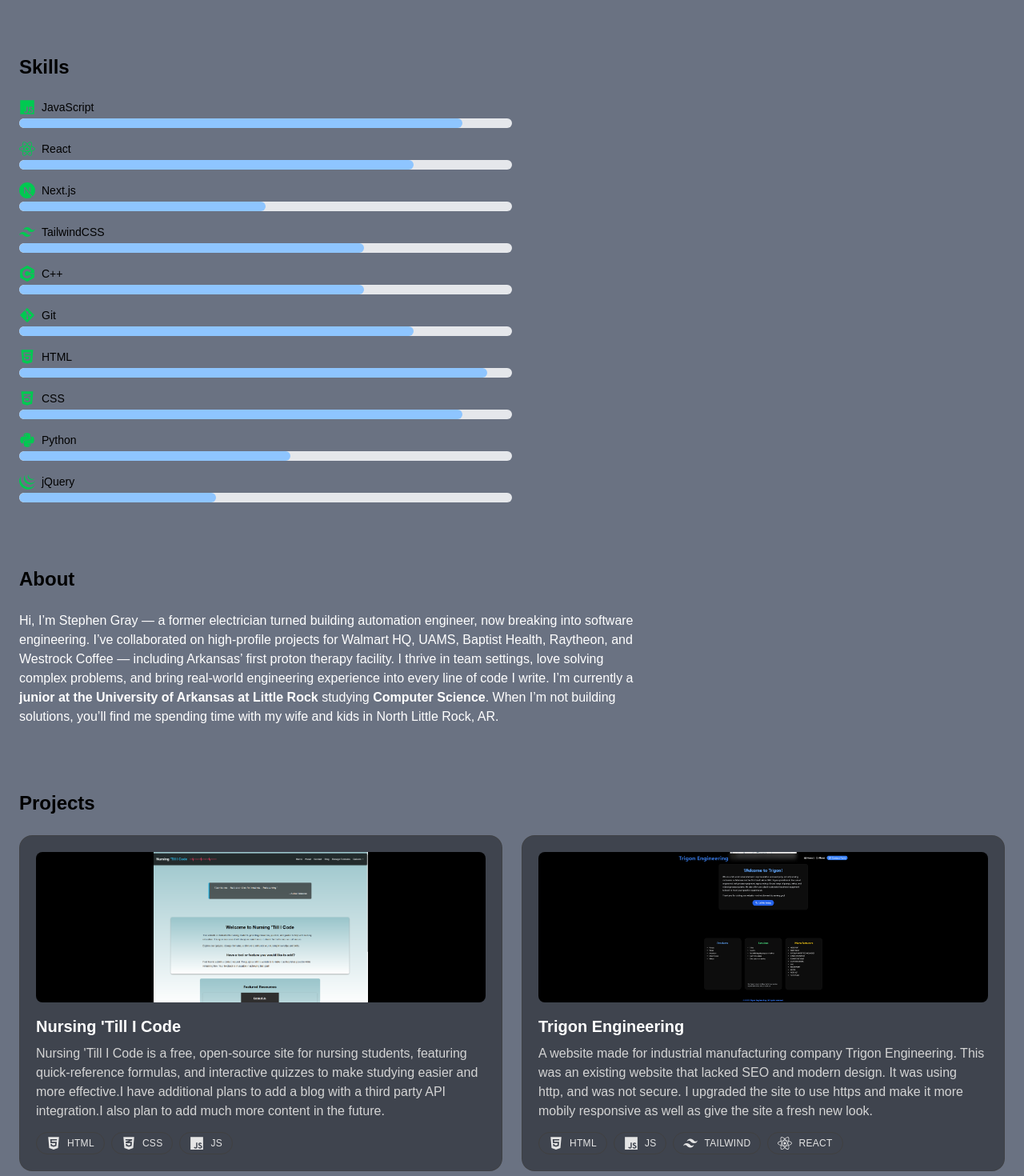
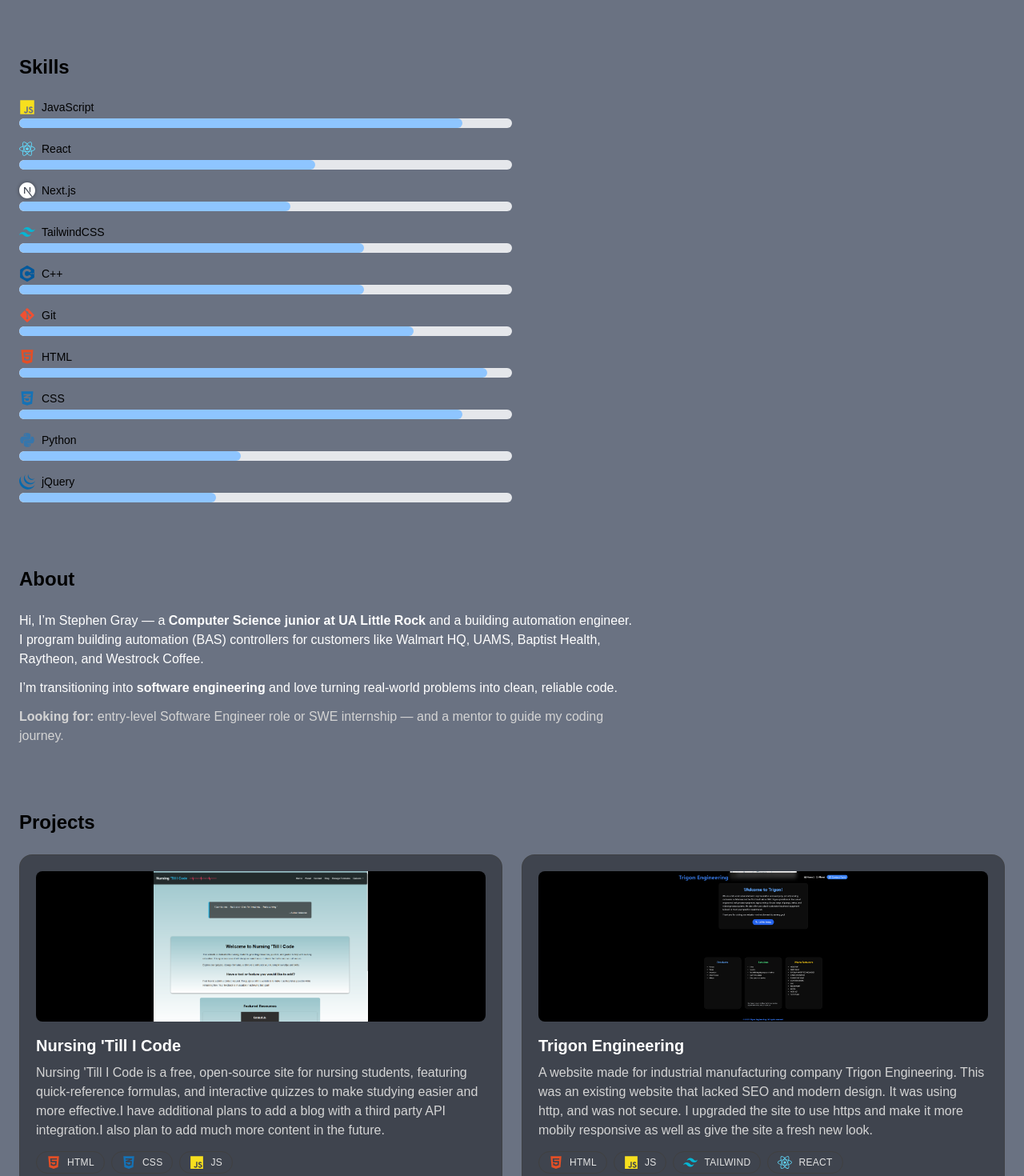
Before and after one commit to stephengray12/portfolio-website, a Next.js app: page / in a window 1280 px wide. Shown: the part 360-1830 px from the top of the page at 80% size. Built offline with nearby package versions, Linux system fonts and the light colour scheme.

Commit message:
edited about me

```diff
--- a/src/app/page.js
+++ b/src/app/page.js
@@ -23,14 +23,14 @@
 // =========================
 const skills = [
   { name: "JavaScript", icon: <FaJs />, level: 90 },
-  { name: "React", icon: <FaReact />, level: 80 },
-  { name: "Next.js", icon: <SiNextdotjs />, level: 50 },
+  { name: "React", icon: <FaReact />, level: 60 },
+  { name: "Next.js", icon: <SiNextdotjs />, level: 55 },
   { name: "TailwindCSS", icon: <SiTailwindcss />, level: 70 },
   { name: "C++", icon: <SiCplusplus />, level: 70 },
   { name: "Git", icon: <FaGitAlt />, level: 80 },
   { name: "HTML", icon: <FaHtml5 />, level: 95 },
   { name: "CSS", icon: <FaCss3Alt />, level: 90 },
-  { name: "Python", icon: <FaPython />, level: 55 },
+  { name: "Python", icon: <FaPython />, level: 45 },
   { name: "jQuery", icon: <SiJquery />, level: 40 },
 ];
 
@@ -46,6 +46,22 @@
   jQuery: <SiJquery />,
   HTML: <FaHtml5 />,
   CSS: <FaCss3Alt />,
+};
+
+// Brand colors (official/common hexes)
+const brandColors = {
+  JavaScript: "#F7DF1E",
+  JS: "#F7DF1E",
+  React: "#61DAFB",
+  "Next.js": "#FFFFFF",
+  Tailwind: "#06B6D4",
+  TailwindCSS: "#06B6D4",
+  HTML: "#E34F26",
+  CSS: "#1572B6",
+  Git: "#F05032",
+  Python: "#3776AB",
+  "C++": "#00599C",
+  jQuery: "#0769AD",
 };
 
 const projects = [
@@ -64,7 +80,6 @@
     link: "https://github.com/stephengray12/Trigon-Engineering",
     tech: ["HTML", "JS", "Tailwind", "React"],
     image: "/trigonengineering.png",
-
   },
   {
     title: "Connect Four",
@@ -73,7 +88,6 @@
     link: "https://github.com/stephengray12/cpsc2376-Gray/tree/main/projects/project04",
     tech: ["C++"],
     image: "/connectfour.png",
-
   },
   {
     title: "Raspberry Pi Projects",
@@ -81,8 +95,7 @@
       "A github repository containing my Raspberry Pi projects. I plan to add a project to make a truly open-source Building Automation System for commercial use.",
     link: "https://github.com/stephengray12/Rasberry_Pi_Projects",
     tech: ["Python"],
-    image: "/raspberrypi.png"
-
+    image: "/raspberrypi.png",
   },
 ];
 
@@ -128,11 +141,24 @@
   </div>
 );
 
+// UPDATED: colored icons using brandColors
 const SkillBar = ({ skill, animate }) => (
   <div key={skill.name}>
     <div className="flex items-center mb-1">
       <div className="flex items-center gap-2 text-sm font-medium text-black dark:text-white">
-        <span className="text-xl text-green-500">{skill.icon}</span>
+        <span
+          className="text-xl"
+          style={{
+            color: brandColors[skill.name] || undefined,
+            // Make pure-white icons (Next.js) visible on dark bg
+            filter:
+              brandColors[skill.name] === "#FFFFFF"
+                ? "drop-shadow(0 0 2px rgba(0,0,0,.45))"
+                : undefined,
+          }}
+        >
+          {skill.icon}
+        </span>
         {skill.name}
       </div>
     </div>
@@ -147,7 +173,7 @@
   </div>
 );
 
-
+// UPDATED: consistent card height + image fit + colored tech icons + scrollable description on hover
 const ProjectCard = ({ project, i }) => (
   <motion.a
     key={project.title}
@@ -161,7 +187,7 @@
     variants={cardVariants}
     custom={i}
   >
-
+    {/* Screenshot (fits without cropping) */}
     {project.image ? (
       <div className="relative w-full h-48 mb-4 rounded-lg overflow-hidden bg-black p-2">
         <Image
@@ -176,7 +202,7 @@
 
     <h3 className="text-xl font-semibold text-white">{project.title}</h3>
 
-
+    {/* Description: clipped by default, scrolls on hover to keep card heights identical */}
     <div className="mt-2 text-neutral-300 pr-1 overflow-hidden max-h-[96px] group-hover:overflow-auto">
       {project.desc}
     </div>
@@ -191,7 +217,18 @@
             title={t}
             aria-label={t}
           >
-            <span className="text-lg">{techIcon[t] ?? "🔧"}</span>
+            <span
+              className="text-lg"
+              style={{
+                color: brandColors[t] || undefined,
+                filter:
+                  brandColors[t] === "#FFFFFF"
+                    ? "drop-shadow(0 0 2px rgba(0,0,0,.45))"
+                    : undefined,
+              }}
+            >
+              {techIcon[t] ?? "🔧"}
+            </span>
             <span className="uppercase tracking-wide">{t}</span>
           </span>
         ))}
@@ -253,9 +290,18 @@
         {/* About */}
         <section id="about" className="scroll-mt-24 mb-20">
           <SectionTitle>About</SectionTitle>
-          <p className="max-w-3xl text-white">
-            Hi, I’m Stephen Gray — a former electrician turned building automation engineer, now breaking into software engineering. I’ve collaborated on high-profile projects for Walmart HQ, UAMS, Baptist Health, Raytheon, and Westrock Coffee — including Arkansas’ first proton therapy facility. I thrive in team settings, love solving complex problems, and bring real-world engineering experience into every line of code I write. I’m currently a <span className="font-semibold">junior at the University of Arkansas at Little Rock</span> studying <span className="font-semibold">Computer Science</span>. When I’m not building solutions, you’ll find me spending time with my wife and kids in North Little Rock, AR.
-          </p>
+
+          <div className="max-w-3xl text-white space-y-3">
+            <p>
+              Hi, I’m Stephen Gray — a <span className="font-semibold">Computer Science junior at UA Little Rock</span> and a building automation engineer. I program building automation (BAS) controllers for customers like Walmart HQ, UAMS, Baptist Health, Raytheon, and Westrock Coffee.
+            </p>
+            <p>
+              I’m transitioning into <span className="font-semibold">software engineering</span> and love turning real-world problems into clean, reliable code.
+            </p>
+            <p className="text-neutral-300">
+              <strong>Looking for:</strong> entry-level Software Engineer role or SWE internship — and a mentor to guide my coding journey.
+            </p>
+          </div>
         </section>
 
         {/* Projects */}
```
